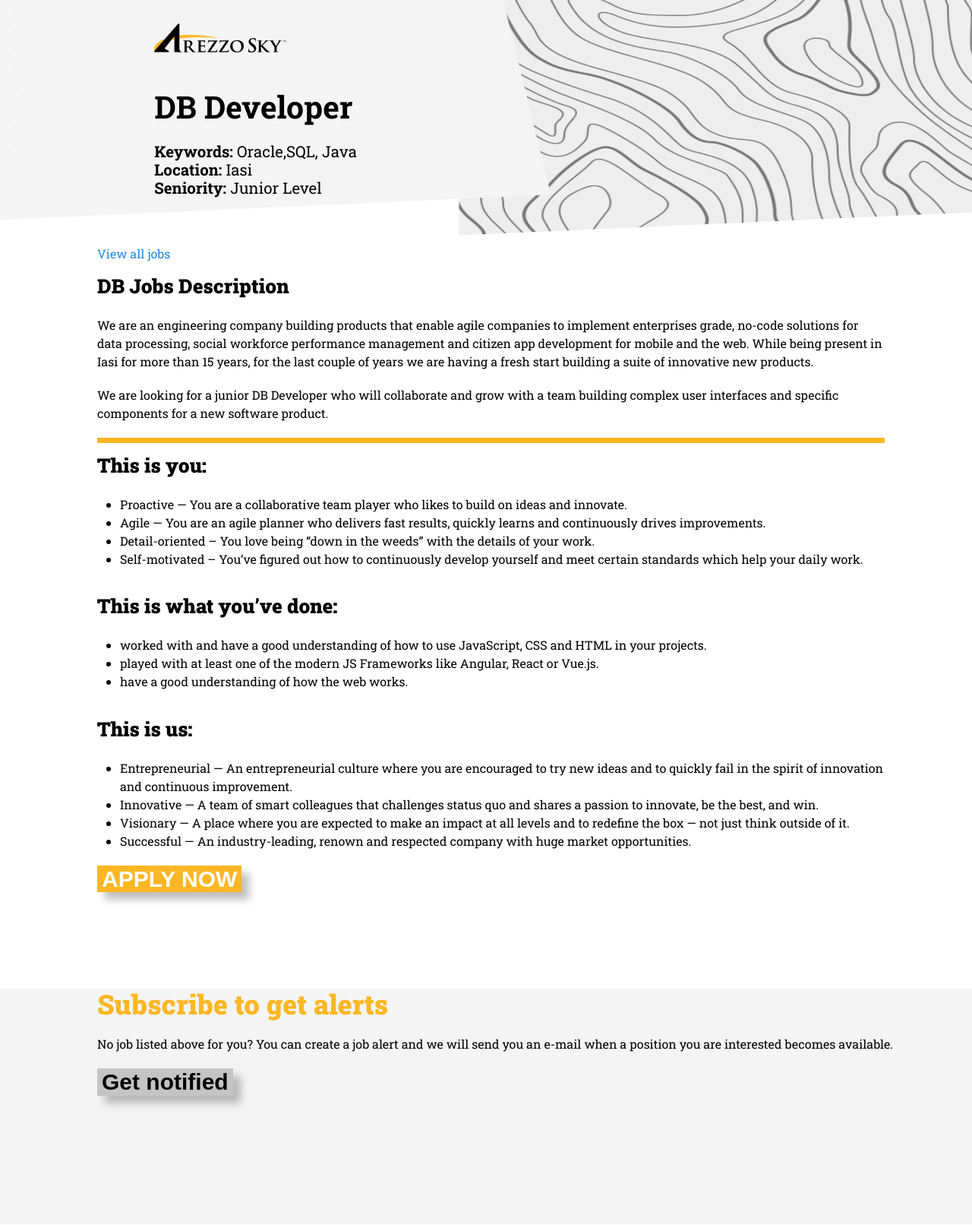
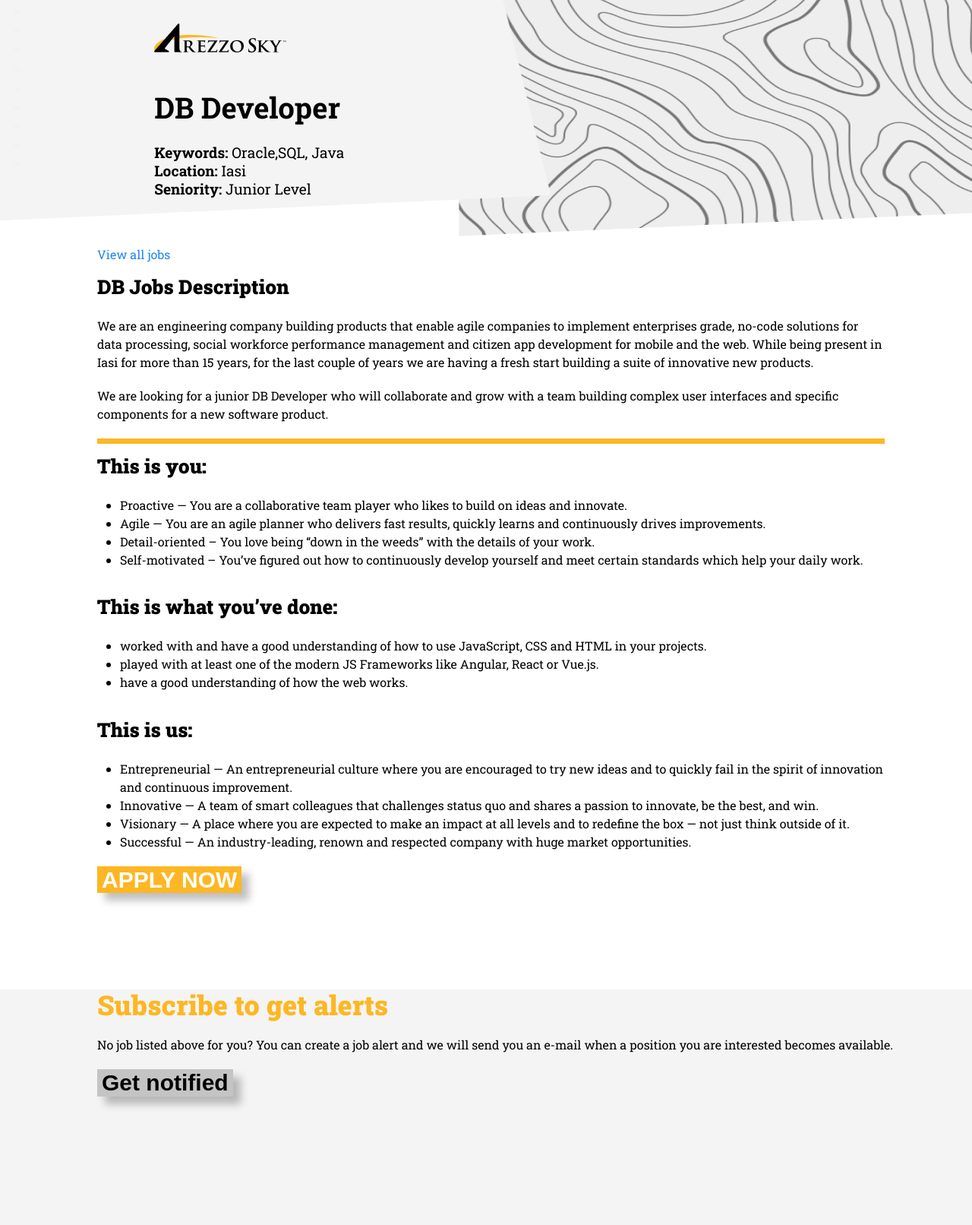
Before and after one commit to dhananjay-fe/dhananjay-fe.github.io, a Jekyll site: the page built from _jobs/database.md, in a window 1280 px wide. Shown: the whole page at 76% size. Built offline with Jekyll 4.4.1, drawn with Linux system fonts in a browser that asks for light colours; nearby versions of some CDN libraries.

Commit message:
Update default.html

```diff
--- a/_layouts/default.html
+++ b/_layouts/default.html
@@ -19,12 +19,12 @@
 
                         <dl id="job-info">
                             <div class="job-title">
-                                <strong style="font-size: 3.2vw">{{ page.title   }}</strong>
+                                <strong style="font-size: 3vw">{{ page.title   }}</strong>
                             </div>
                             <div class="job-pointers">
-                                <p style="font-size: 1.6vw"><b>Keywords:</b> {{ page.Keywords  }}</p>
-                                <p style="font-size: 1.6vw"><b>Location:</b> {{ page.location  }}</p>
-                                <p style="font-size: 1.6vw"><b>Seniority:</b> {{  page.Seniority  }}</p>
+                                <p style="font-size: 1.5vw"><b>Keywords:</b> {{ page.Keywords  }}</p>
+                                <p style="font-size: 1.5vw"><b>Location:</b> {{ page.location  }}</p>
+                                <p style="font-size: 1.5vw"><b>Seniority:</b> {{  page.Seniority  }}</p>
                             </div>
                         </dl>
                     </div>
```
